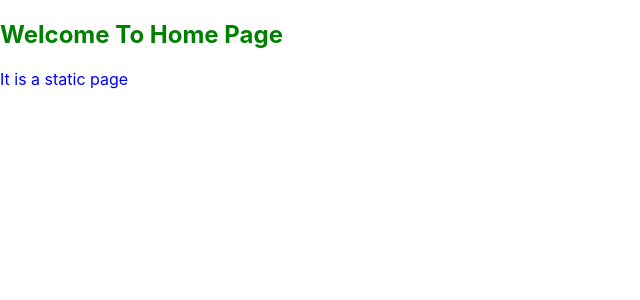
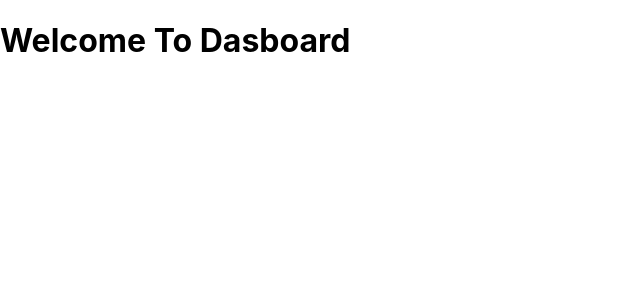
Before and after one commit to sajidParwez07/react-project, a React (Create React App) app: page / in a window 1280 px wide. Shown: the top 300 px of the page, without its empty margins (0-640 px from the left). Built offline with nearby package versions, Linux system fonts and the light colour scheme.

Commit message:
changed in App.js file

```diff
--- a/src/App.js
+++ b/src/App.js
@@ -6,8 +6,7 @@ import { useEffect, useState } from 'react';
 function App() {
   return (
     <div>
-      <h2 style={{color:"green"}}>Welcome To Home Page</h2>
-      <p style={{color:"blue"}}>It is a static page</p>
+      <h1>Welcome To Dasboard</h1>
   </div>
   );
 }
```
